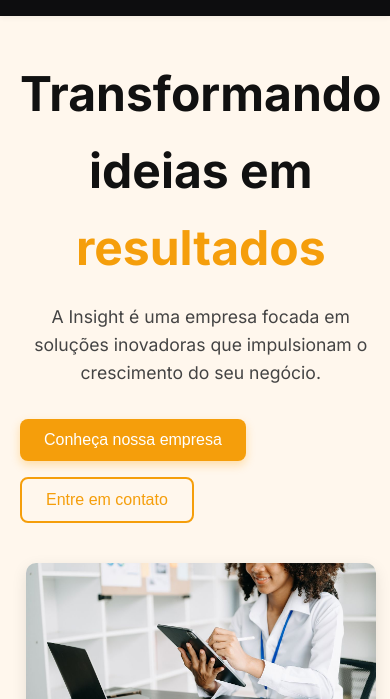
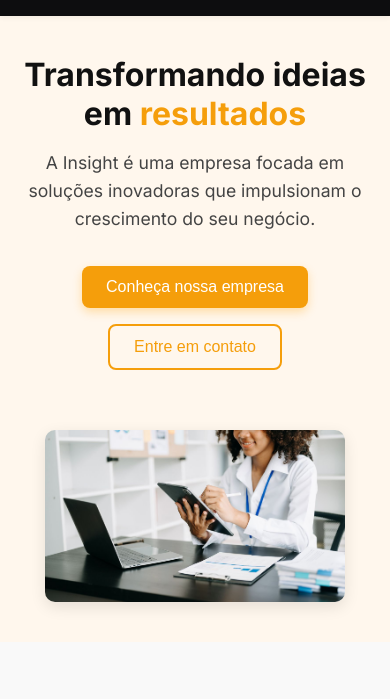
Before and after one commit to ayrtonantunes1/Insight, a plain HTML site: page index.html in a window 390 px wide. Shown: the part 87-786 px from the top of the page. Drawn offline with Linux system fonts and the light colour scheme.

Commit message:
Update style.css

```diff
--- a/style.css
+++ b/style.css
@@ -290,6 +290,20 @@
       flex-direction: column;
       align-items: center;
       text-align: center;
+    }
+
+    .hero h1 {
+      font-size: 2rem;
+      line-height: 1.2;
+    }
+
+    .hero-img {
+      max-width: 300px;
+      margin-top: 20px;
+    }
+
+    .buttons {
+      justify-content: center;
     }
   }
 
```
